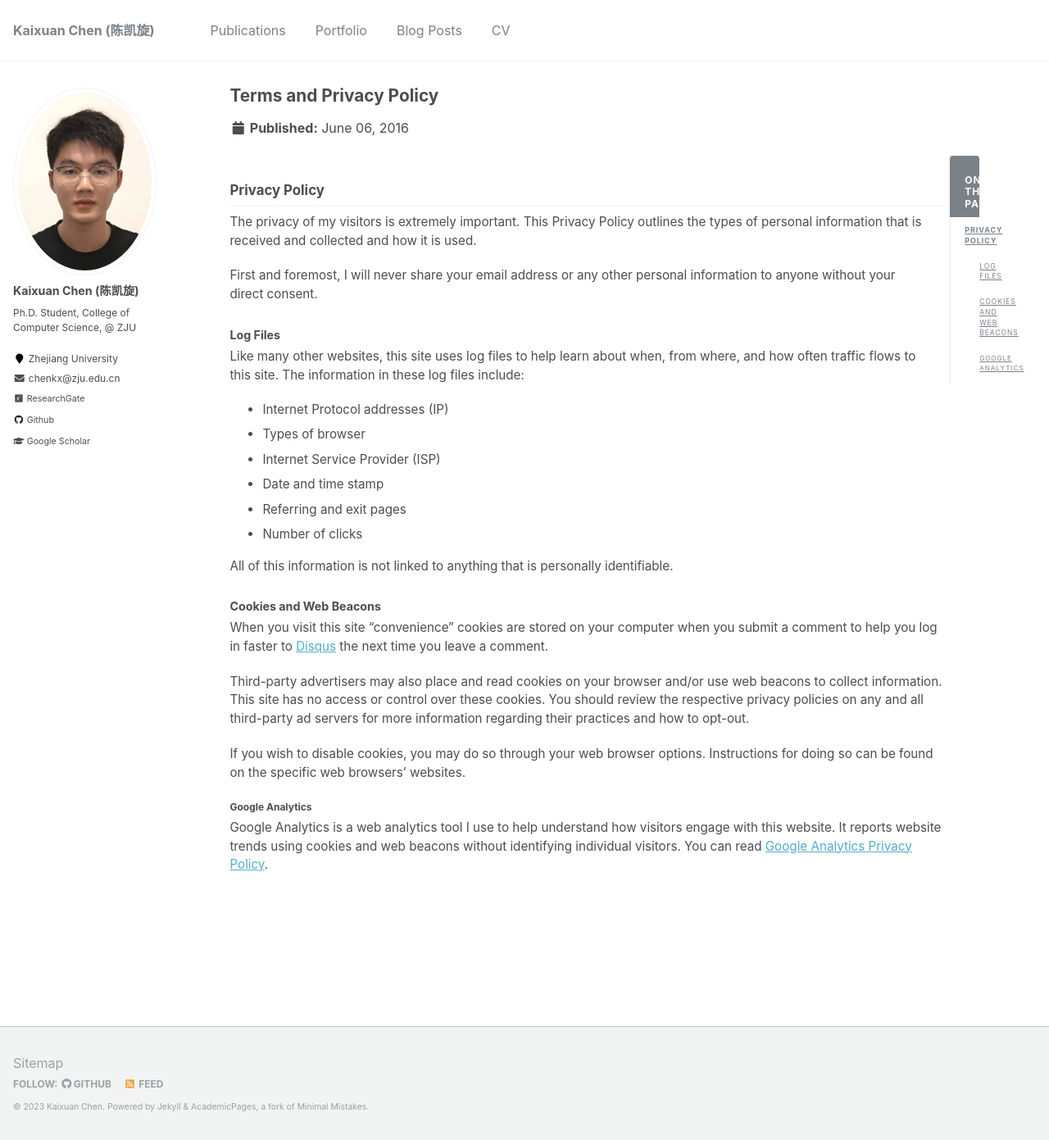
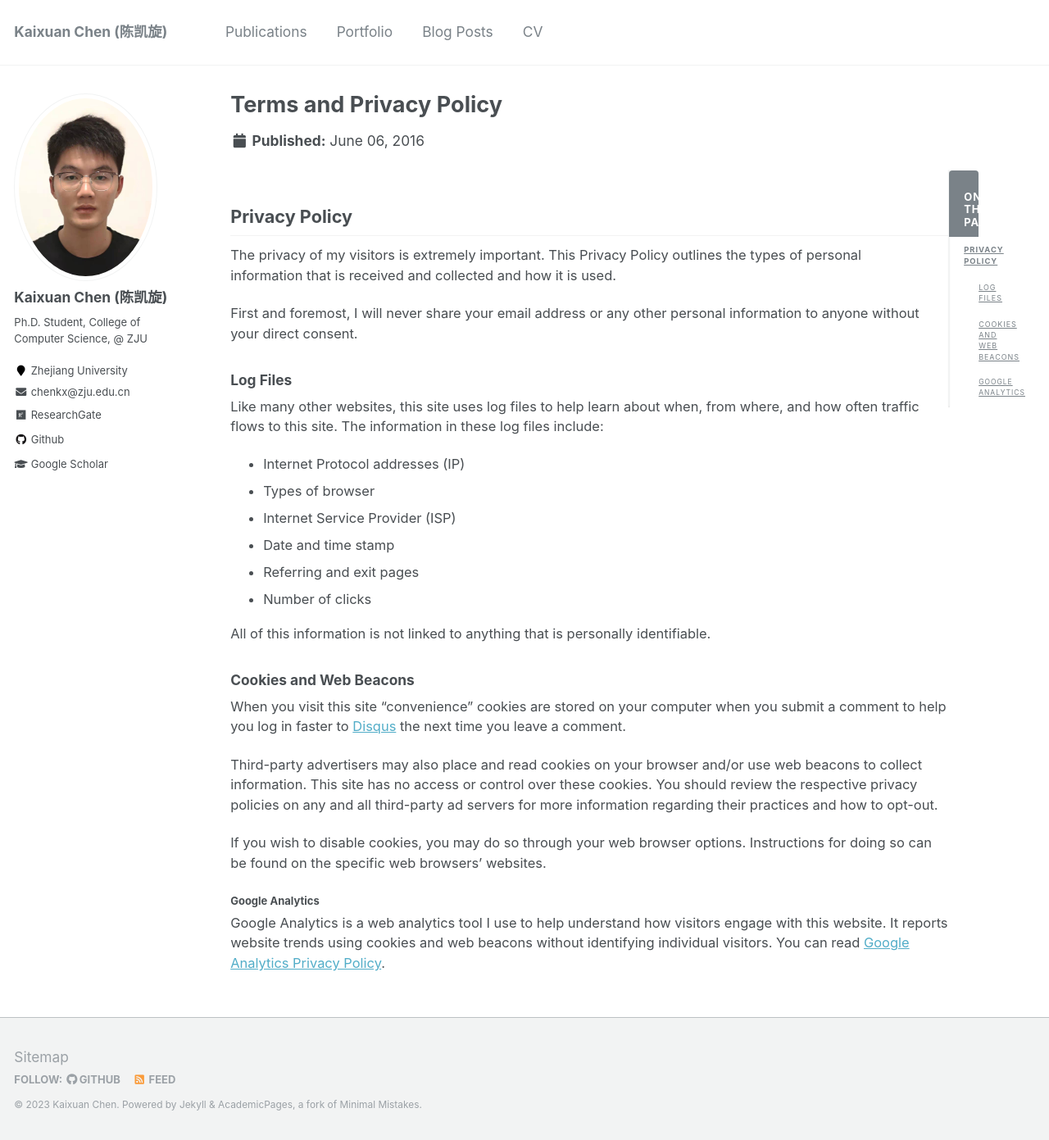
Before and after one commit to chenchkx/chenchkx.github.io, a Jekyll site: the page built from _pages/terms.md, in a window 1280 px wide and 1391 px high. Shown: the whole window at 82% size. Built offline with Jekyll 4.4.1, drawn with Linux system fonts in a browser that asks for light colours.

Commit message:
restore body-size in _base.scss

```diff
--- a/_sass/_base.scss
+++ b/_sass/_base.scss
@@ -13,7 +13,7 @@
   padding-bottom: 9em;
   color: $text-color;
   font-family: $global-font-family;
-  font-size: 12pt;
+  font-size: 13pt;
   line-height: 1.5;
 
   &.overflow--hidden {
--- a/_sass/_variables.scss
+++ b/_sass/_variables.scss
@@ -33,23 +33,23 @@
 $caption-font-family        : $serif;
 
 /* type scale */
-// $type-size-1                : 2.441em;  // ~39.056px
-// $type-size-2                : 1.953em;  // ~31.248px
-// $type-size-3                : 1.563em;  // ~25.008px
-// $type-size-4                : 1.25em;   // ~20px
-// $type-size-5                : 1em;      // ~16px
+$type-size-1                : 2.441em;  // ~39.056px
+$type-size-2                : 1.953em;  // ~31.248px
+$type-size-3                : 1.563em;  // ~25.008px
+$type-size-4                : 1.25em;   // ~20px
+$type-size-5                : 1em;      // ~16px
+$type-size-6                : 0.75em;   // ~12px
+$type-size-7                : 0.6875em; // ~11px
+$type-size-8                : 0.625em;  // ~10px
+
+// $type-size-1                : 1.85em;  // ~39.056px
+// $type-size-2                : 1.6em;  // ~31.248px
+// $type-size-3                : 1.3em;  // ~25.008px
+// $type-size-4                : 1.05em;   // ~20px
+// $type-size-5                : 0.89em;      // ~16px
 // $type-size-6                : 0.75em;   // ~12px
-// $type-size-7                : 0.6875em; // ~11px
-// $type-size-8                : 0.625em;  // ~10px
-
-$type-size-1                : 1.85em;  // ~39.056px
-$type-size-2                : 1.6em;  // ~31.248px
-$type-size-3                : 1.3em;  // ~25.008px
-$type-size-4                : 1.05em;   // ~20px
-$type-size-5                : 0.89em;      // ~16px
-$type-size-6                : 0.75em;   // ~12px
-$type-size-7                : 0.65em; // ~11px
-$type-size-8                : 0.55em;  // ~10px
+// $type-size-7                : 0.65em; // ~11px
+// $type-size-8                : 0.55em;  // ~10px
 
 /*
    Colors
```
